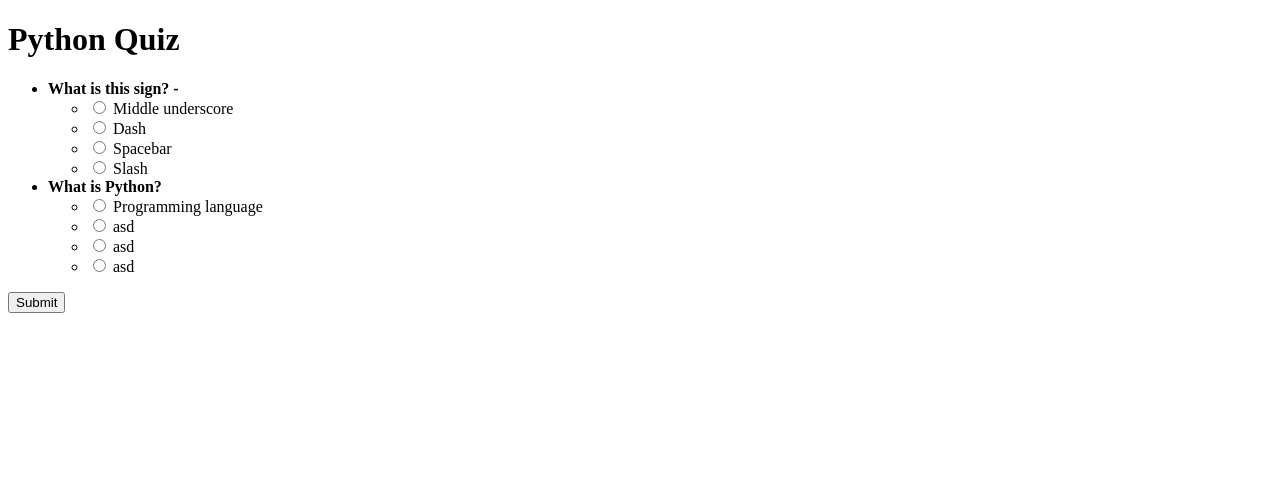
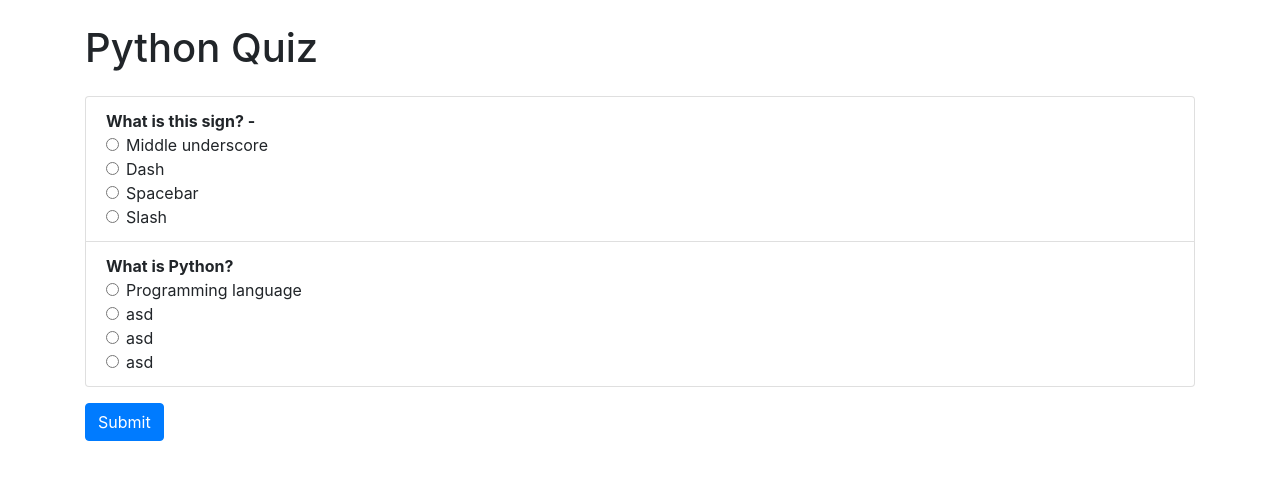
Before and after one commit to lexicon-school-projects/online-course-group-3, a Django app: a page that uses online_learning_platform/main_app/templates/main_app/quiz.html in a window 1280 px wide. Shown: the top 480 px of the page. Run offline with Django 5.2, Linux system fonts and the light colour scheme; data comes from the database, SQL or seed files in the repository; both versions use the stored data as it was after the commit; some libraries are stand-ins or nearby versions.

Commit message:
Add bootstrap to quiz

```diff
--- a/online_learning_platform/main_app/templates/main_app/quiz.html
+++ b/online_learning_platform/main_app/templates/main_app/quiz.html
@@ -2,6 +2,8 @@
 <html>
   <head>
     <title>{{ quiz.title }}</title>
+    <!-- Bootstrap CSS -->
+    <link href="https://stackpath.bootstrapcdn.com/bootstrap/4.5.2/css/bootstrap.min.css" rel="stylesheet" />
     <style>
       .correct {
         color: green;
@@ -11,42 +13,62 @@
       }
     </style>
   </head>
-  <body>
-    <h1>{{ quiz.title }}</h1>
+  <body class="container">
+    <h1 class="my-4">{{ quiz.title }}</h1>
     <form method="post">
       {% csrf_token %}
-      <ul>
+      <ul class="list-group">
         {% for question in questions %}
-        <li>
+        <li class="list-group-item">
           <strong>{{ question.text }}</strong>
-          <ul>
-            <li>
-              <label>
-                <input type="radio" name="question_{{ question.id }}" value="{{ question.option1 }}" />
+          <ul class="list-unstyled">
+            <li class="form-check">
+              <label class="form-check-label">
+                <input
+                  class="form-check-input"
+                  type="radio"
+                  name="question_{{ question.id }}"
+                  value="{{ question.option1 }}"
+                />
                 {{ question.option1 }}
               </label>
             </li>
-            <li>
-              <label>
-                <input type="radio" name="question_{{ question.id }}" value="{{ question.option2 }}" />
+            <li class="form-check">
+              <label class="form-check-label">
+                <input
+                  class="form-check-input"
+                  type="radio"
+                  name="question_{{ question.id }}"
+                  value="{{ question.option2 }}"
+                />
                 {{ question.option2 }}
               </label>
             </li>
-            <li>
-              <label>
-                <input type="radio" name="question_{{ question.id }}" value="{{ question.option3 }}" />
+            <li class="form-check">
+              <label class="form-check-label">
+                <input
+                  class="form-check-input"
+                  type="radio"
+                  name="question_{{ question.id }}"
+                  value="{{ question.option3 }}"
+                />
                 {{ question.option3 }}
               </label>
             </li>
-            <li>
-              <label>
-                <input type="radio" name="question_{{ question.id }}" value="{{ question.option4 }}" />
+            <li class="form-check">
+              <label class="form-check-label">
+                <input
+                  class="form-check-input"
+                  type="radio"
+                  name="question_{{ question.id }}"
+                  value="{{ question.option4 }}"
+                />
                 {{ question.option4 }}
               </label>
             </li>
           </ul>
           {% if results %} {% for result in results %} {% if result.question.id == question.id %}
-          <p class="{% if result.is_correct %}correct{% else %}incorrect{% endif %}">
+          <p class="{% if result.is_correct %}correct{% else %}incorrect{% endif %} mt-2">
             {% if result.is_correct %} Correct! {% else %} Incorrect! The correct answer is: {{ question.correct_option
             }} {% endif %}
           </p>
@@ -54,7 +76,12 @@
         </li>
         {% endfor %}
       </ul>
-      <button type="submit">Submit</button>
+      <button type="submit" class="btn btn-primary mt-3">Submit</button>
     </form>
+
+    <!-- Bootstrap JS and dependencies -->
+    <script src="https://code.jquery.com/jquery-3.5.1.slim.min.js"></script>
+    <script src="https://cdn.jsdelivr.net/npm/@popperjs/core@2.5.4/dist/umd/popper.min.js"></script>
+    <script src="https://stackpath.bootstrapcdn.com/bootstrap/4.5.2/js/bootstrap.min.js"></script>
   </body>
 </html>
```
Also changed, not shown: online_learning_platform/db.sqlite3.
